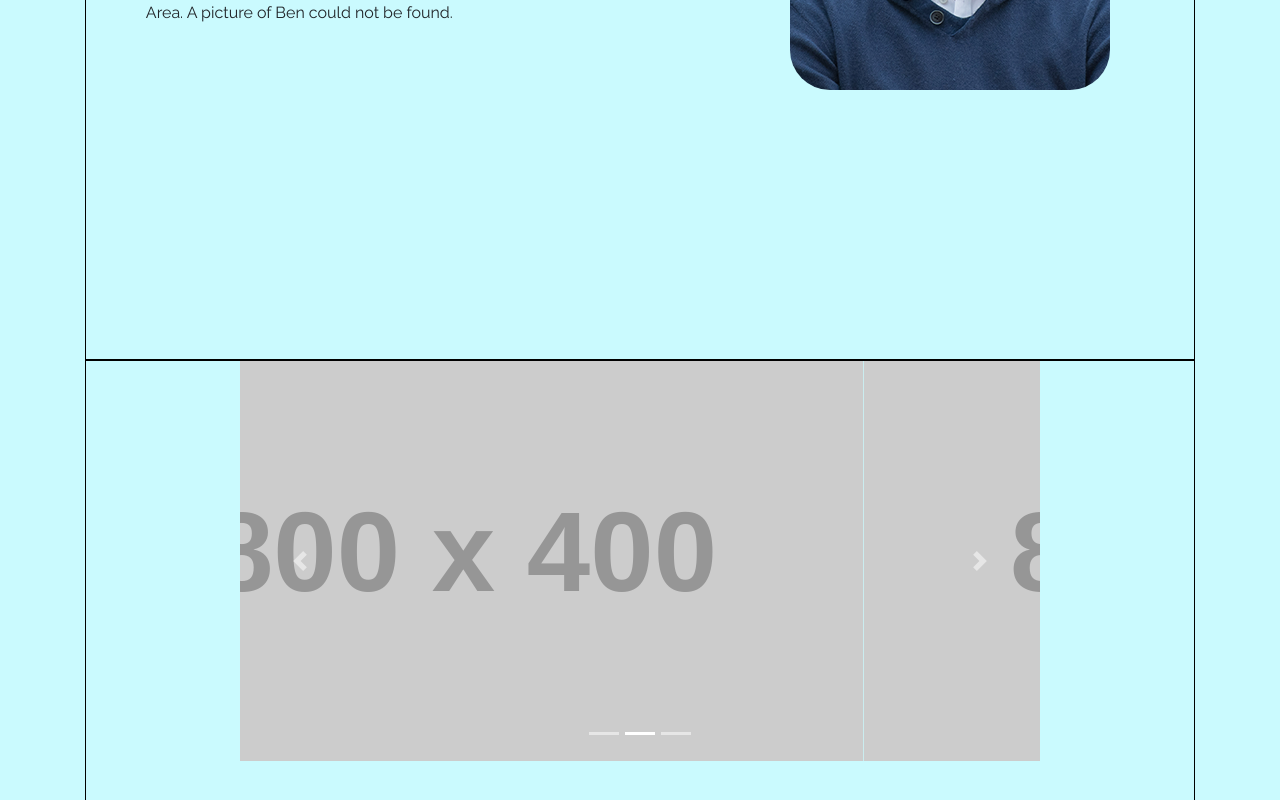
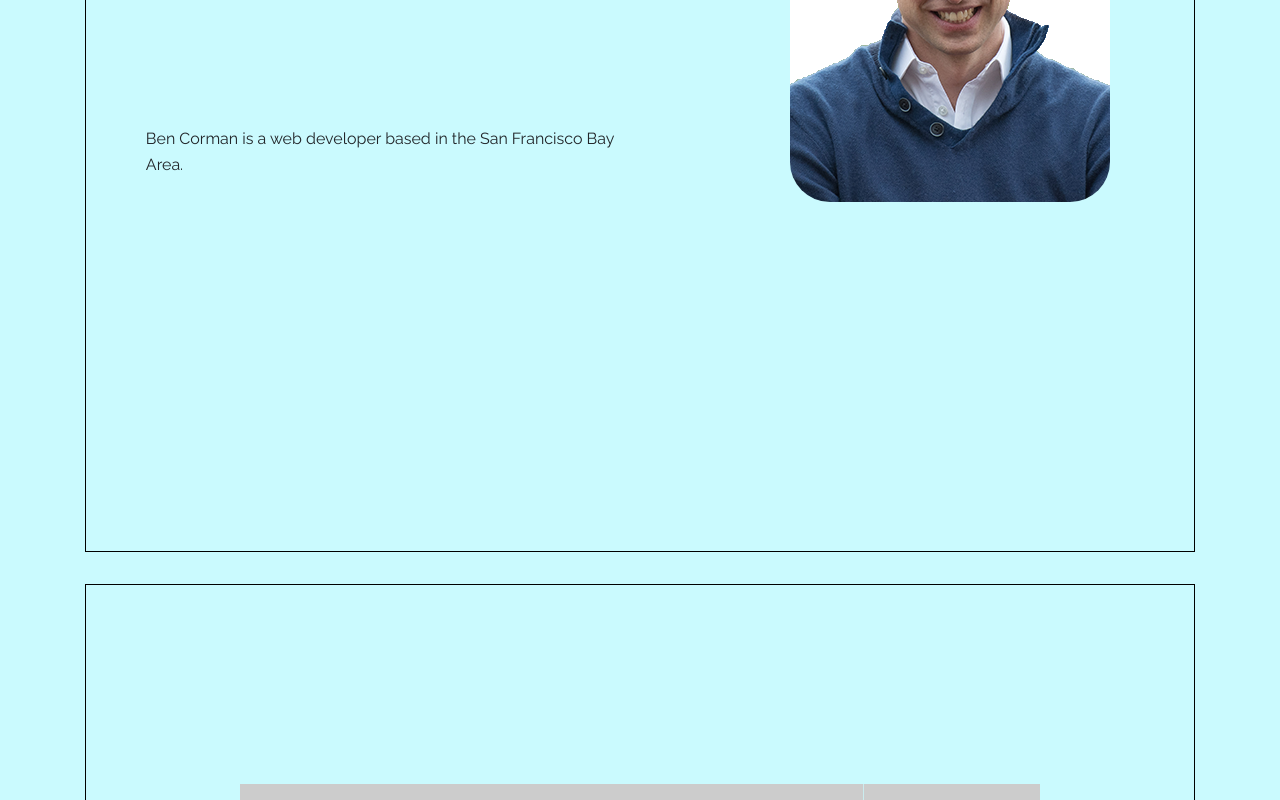
Before and after one commit to bcorman/project-zero-portfolio, a plain HTML site: page index.html in a window 1280 px wide. Shown: the part 1080-1880 px from the top of the page. Drawn offline with nearby package versions, Linux system fonts and the light colour scheme; placeholder pictures from the web are drawn by us.

Commit message:
made sticky header. Tweaked some boxes. No JS yet

```diff
--- a/css/style.css
+++ b/css/style.css
@@ -5,18 +5,13 @@ body {
   background-color: #CAFAFE;
 }
 
-/* .container{
-  display: flex;
-  flex-direction: column;
-
-} */
-
 .page {
   display: flex;
   flex-direction: column;
   background-color: #CAFAFE;
-  height: 90vh;
+  height: 100vh;
   border: 1px solid black;
+  margin-bottom: 2em;
 
 }
                                   /* Fonts */
@@ -76,7 +71,6 @@ header {
   display: flex;
   justify-content: space-between;
   background-color: #FC4445;
-  padding: 0 5%;
 
 }
 
@@ -104,18 +98,17 @@ a:hover {
 
 /* Carousel */
 #projects-page {
-  display: flex;
   min-height: 400px;
   max-height: 800px;
+  justify-content: center;
+  align-items: center;
 }
 #projects-page .carousel {
   display: flex;
   justify-content: center;
   align-items: center;
 }
-/* #carouselExampleIndicators {
 
-} */
 
 /* @media(max-width: 720px) {
 
--- a/index.html
+++ b/index.html
@@ -12,7 +12,7 @@
     <!-- JQuery, Bootstrap dependencies, and main.js -->
     <script src="scripts/jquery-3.3.1.min.js" defer></script>
     <script src="https://code.jquery.com/jquery-3.3.1.slim.min.js" integrity="sha384-q8i/X+965DzO0rT7abK41JStQIAqVgRVzpbzo5smXKp4YfRvH+8abtTE1Pi6jizo" crossorigin="anonymous" defer></script>
-    <script src="https://cdnjs.cloudflare.com/ajax/libs/popper.js/1.14.3/umd/popper.min.js" integrity="sha384-ZMP7rVo3mIykV+2+9J3UJ46jBk0WLaUAdn689aCwoqbBJiSnjAK/l8WvCWPIPm49" crossorigin="anonymous" defer></script>
+    <!-- <script src="https://cdnjs.cloudflare.com/ajax/libs/popper.js/1.14.3/umd/popper.min.js" integrity="sha384-ZMP7rVo3mIykV+2+9J3UJ46jBk0WLaUAdn689aCwoqbBJiSnjAK/l8WvCWPIPm49" crossorigin="anonymous" defer></script> -->
     <script src="https://stackpath.bootstrapcdn.com/bootstrap/4.1.1/js/bootstrap.min.js" integrity="sha384-smHYKdLADwkXOn1EmN1qk/HfnUcbVRZyYmZ4qpPea6sjB/pTJ0euyQp0Mk8ck+5T" crossorigin="anonymous" defer></script>
     <script src="scripts/main.js" defer></script>
   </head>
@@ -35,7 +35,7 @@
 
       <section id="about-page" class="page">
           <div class="left">
-            <p>Ben Corman is a web developer based in the San Francisco Bay Area. A picture of Ben could not be found.</p>
+            <p>Ben Corman is a web developer based in the San Francisco Bay Area.</p>
           </div>
           <div class="right">
             <img src="images/prince-william.png">
```
